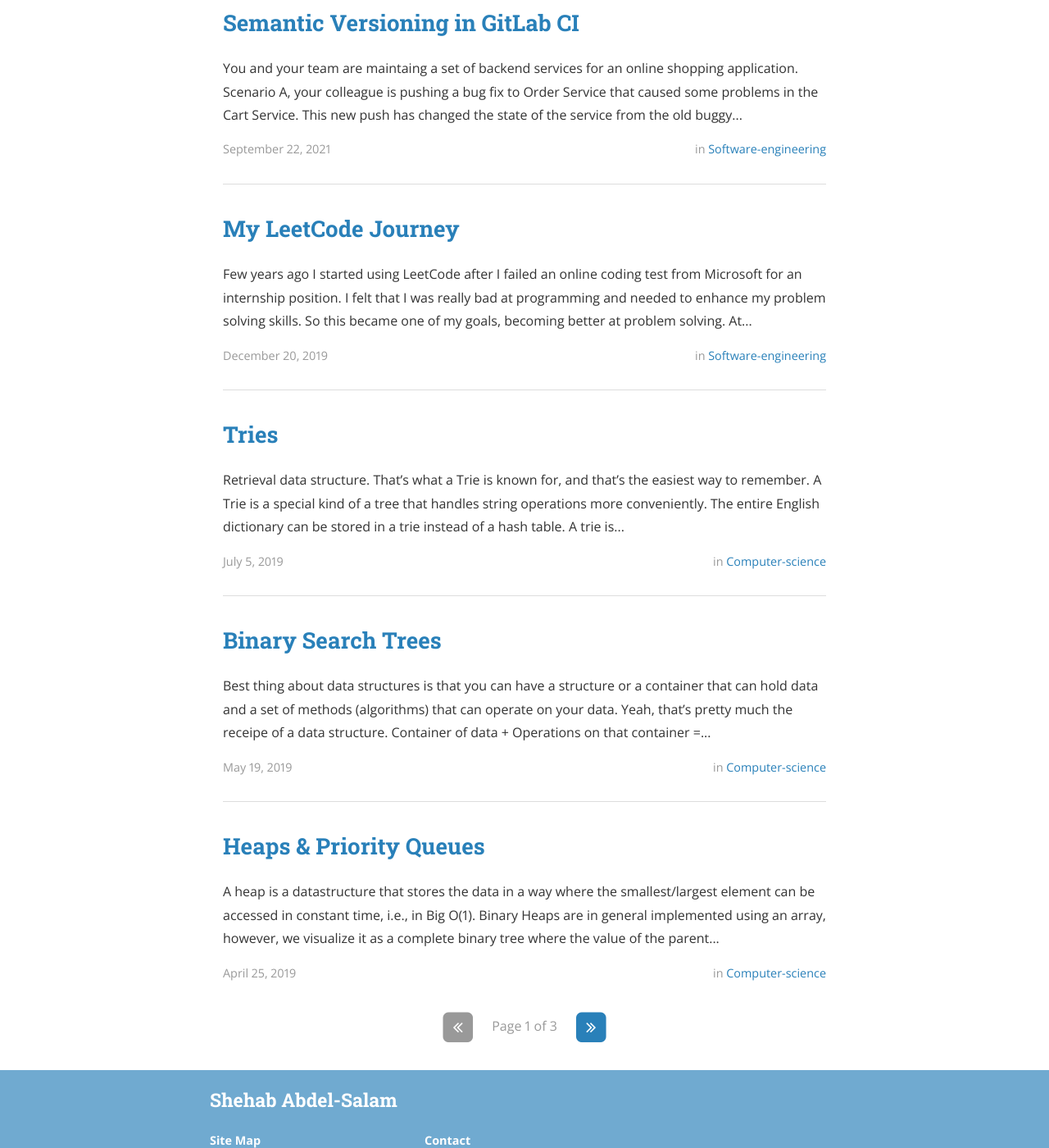
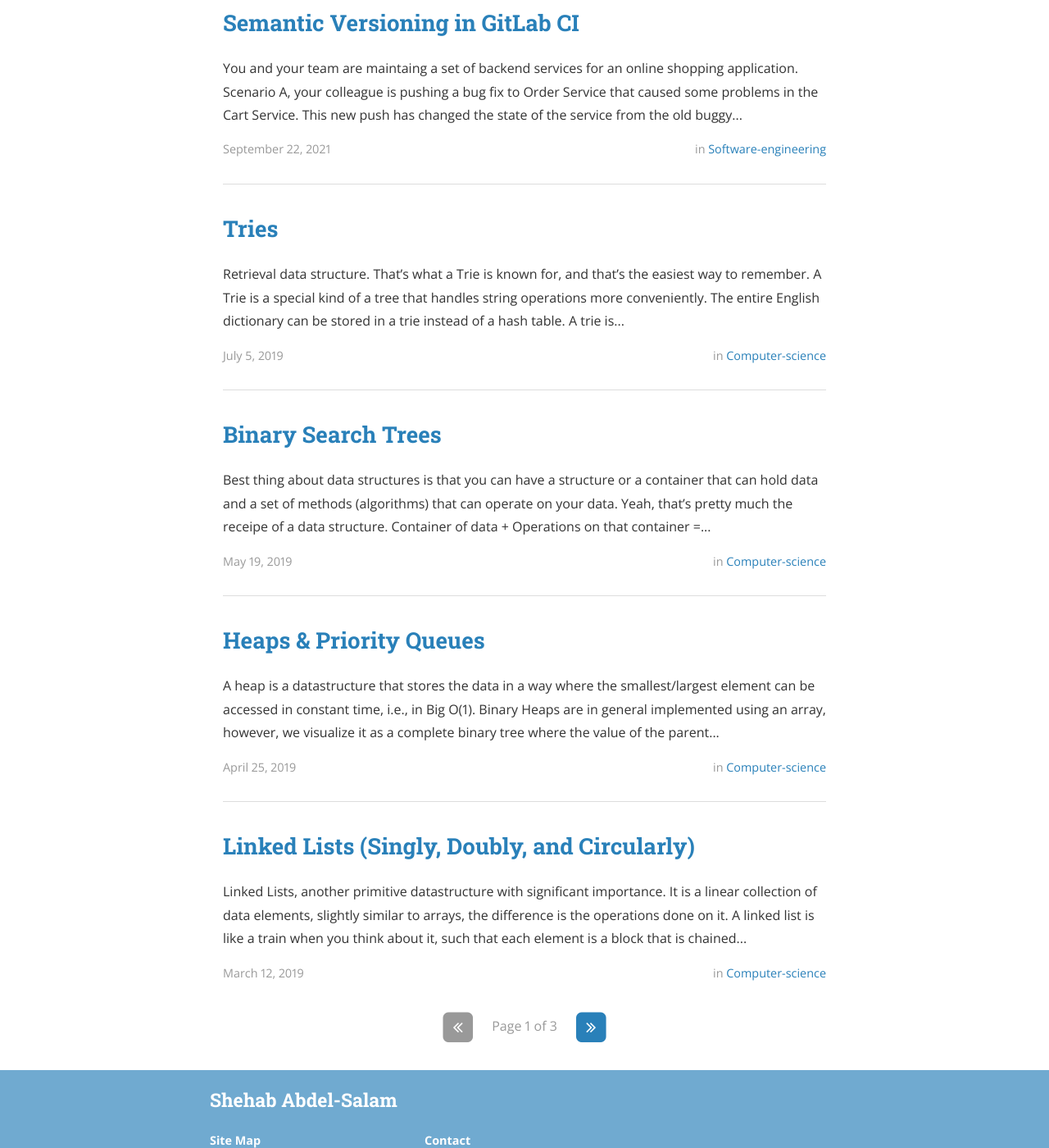
Before and after one commit to ShehabCE/shehabce.github.io, a Jekyll site: the page built from index.html, in a window 1280 px wide and 1400 px high, scrolled down 532 px. Shown: the whole window at 82% size. Built offline with Jekyll 4.4.1, drawn with Linux system fonts in a browser that asks for light colours; nearby versions of some CDN libraries; the list of posts is cut into pages by our own code; a style sheet for code colours, icons or effects is not loaded; some of the changed lines change nothing that is shown; some of the changed text lies outside the part shown.

Commit message:
Add archived posts, add Instagram contact

```diff
--- a/_config.yml
+++ b/_config.yml
@@ -106,7 +106,7 @@
 
   - name: GitHub
     icon: github
-    username: Shehab
+    username: shehab-as
     url: https://github.com/shehab-as
     share: true
 
@@ -119,10 +119,10 @@
 
   - name: Instagram
     icon: instagram
-    username:
-    url:
+    username: shehabas__
+    url: https://www.instagram.com/shehabas__
     desc: Follow me on Instagram
-    share: false
+    share: true
 
   - name: Pinterest
     icon: pinterest
--- a/_posts/2021-12-20-My-LeetCode-Journey.markdown
+++ /dev/null
@@ -1,38 +0,0 @@
----
-layout: post
-title: "My LeetCode Journey"
-date: 2019-12-20 23:33:15
-author: Shehab
-categories: Software-Engineering
-cover: "/assets/posts/leetcode-shirt.png"
----
-
-Few years ago I started using LeetCode after I failed an online coding test from Microsoft for an internship position. I felt that I was really bad at programming and needed to enhance my problem solving skills. So this became one of my goals, becoming better at problem solving. At first I struggled with solving problems, I remember the first problem where the solution only required a stack datastructure to solve this, so I kept going and trying.
-
-Practice after practice after practice, I started to enjoy LeetCode, a lot. There were definitely some ups and down along the way. Sometimes I struggled at simple things like string manipulation. But as I stayed persistent, things started to get really better for me! LeetCode community is full of amazing helpful people who will tell you how many times they were burnt out and struggled a lot, and will also tell you that after so many struggles, they managed to reach to where they wanted to be. You'll get there too, you just have to be consistent adn trust the process.
-
-My personal advice that I would to share are three things:
-<ol>
-<li>Practice in a goal-oriented matter</li>
-<li>Practice with patience</li>
-<li>Consistency</li>
-</ol>
-
-(1) Struggling with DP questions? string manipulations? trees? put more focus on that. One of LeetCode's amazing features is that you can filter the questions to a certain category and put more practice on that. If you're randomly solving problems because you're just randomly doing it, that limits your learning experience. Set a small goal on what you want to practice on or what type of questions you want to solve (Easy/Medium/Hard) then graduate to another higher goal, and so on.
-
-(2) My brain hurts when I see very complex solutions that I haven't thought of. I had to try out few test cases to actually know how the algorithm worked. But the more time I spend working through it, the more it makes sense to me. Even if I see it the second time and still don't figure it out quite correctly, but I still know what "didn't work" before. Forgetting the little nuances is natural, that's your short-term memory working. Train yourself to visit these old problems every now and then, and also solve different ones with slight variation, by doing that you'll be using your long-term memory and you'll build a better intuition on solving that kind of problem without any memorization. Do not memorize. Take your time. If you can absorb well solving 2-3 questions a day, stick to it. Don't solve 4+ questions just because you're in a hurry. If you take time on your side, it will reward you well.
-
-(3) You'll develop consistency if you love what you're doing. I enjoy spending some time trying to figure out the solution just to see that green light (Accepted). I find it fun to see different ways of thinking on solving that problem. Finding if a linked list is Acyclic with constant memory space, finding a single number in an array of duplicates in O(N) and also constant memory space, and such. Practice like its a hobby, not a burden on your shoulder. And maintain a regular practice, even if you're feeling off that day, maybe solve 1 easy problem and call it a day. 1 is better than nothing.
-
-After months and months of doing some problem solving, I get to award myself with their cool swag! Everytime I see this I remind myself anything is possible if you put time and effort into it.
-
-<img src="/assets/posts/leetcode-shirt.png">
-<p align="center">Cool swag from LeetCode!</p>
-
-Quick story, I recently had an online code test from Google for a SDE Intern, even though they didn't move my application forward, I didn't feel bad about it because I was confident and have practiced enough to solve these couple of problems within a short period of time. Although I didn't get accepted this time, I still felt this was a good exposure for me to solve problems in a tensed environment. So technically, that was practice too :)
-
-The problems I got from the interview were a slight variation of those.
-
-1- https://leetcode.com/problems/license-key-formatting/
-
-2- https://leetcode.com/problems/minimum-size-subarray-sum/
```
Also changed, not shown: 1 other file.
